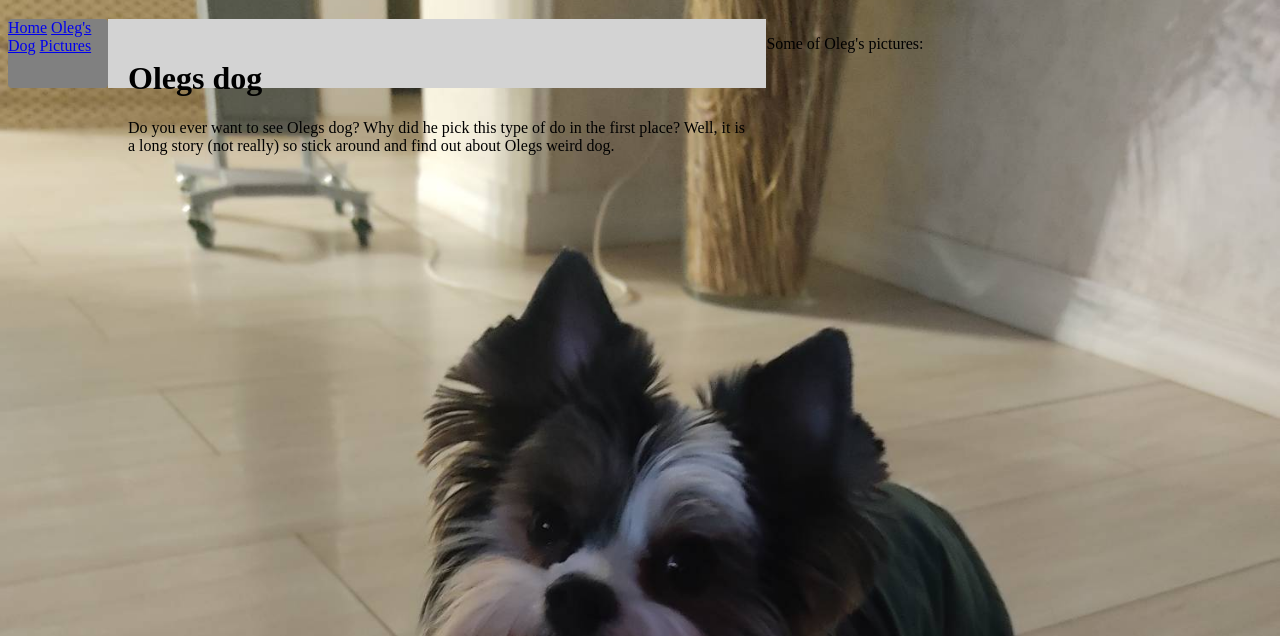
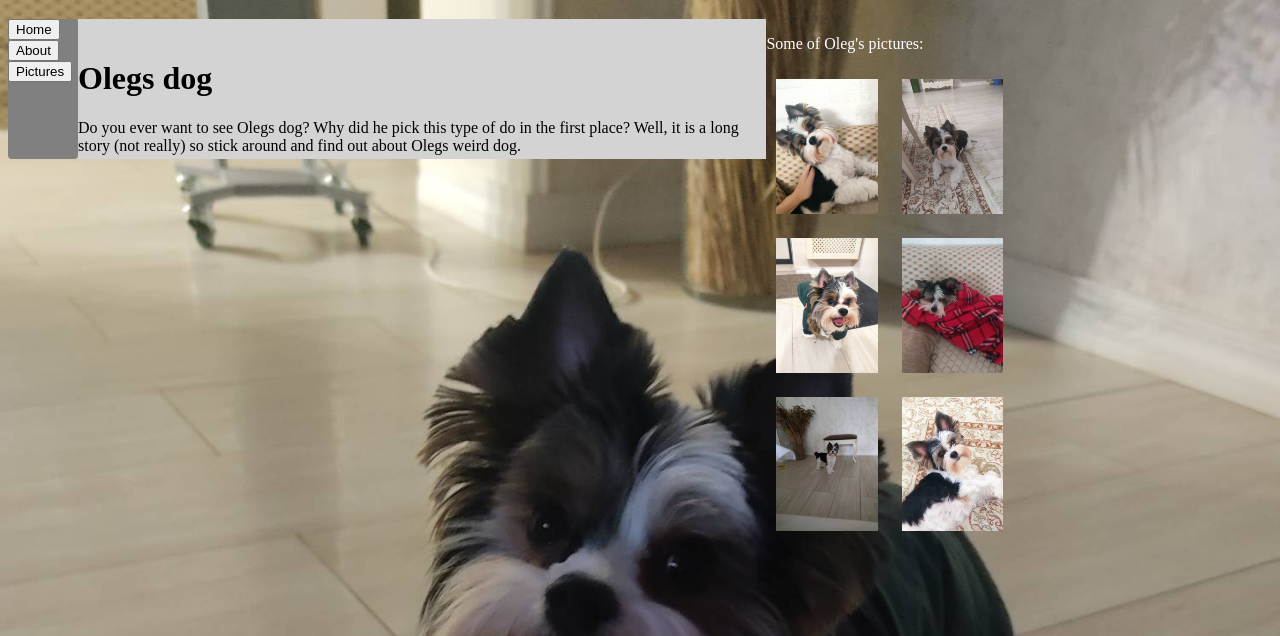
Before and after one commit to digginahole/MAL, a plain HTML site: page index.html in a window 1280 px wide. Shown: the part 164-800 px from the top of the page. Drawn offline with Linux system fonts and the light colour scheme.

Commit message:
I have the crap.

```diff
--- a/index.html
+++ b/index.html
@@ -14,9 +14,9 @@
 </header>
     <body>
         <nav>
-            <a href="index.html">Home</a>
-            <a href="picture.html">Oleg's Dog</a>
-            <a href="dog.html">Pictures</a>
+            <button onclick="document.location='index.html'">Home</button>
+            <button onclick="document.location='dog.html'">About</button>
+            <button onclick="document.location='picture.html'">Pictures</button>
         </nav>
         <div class="intro">
             <h1>Olegs dog</h1>
@@ -24,7 +24,12 @@
         </div>
         <div class="pictures">
             <p>Some of Oleg's pictures:</p>
-
+            <img class="pic" src="images/mersszz/IMG_20211111_194151.jpg" alt="Olegs dog picture">
+            <img class="pic" src="images/mersszz/IMG_20211111_180940.jpg" alt="Olegs dog picture">
+            <img class="pic" src="images/mersszz/IMG_20211114_175852.jpg" alt="Olegs dog picture">
+            <img class="pic" src="images/mersszz/IMG_20211026_125442.jpg" alt="Olegs dog picture">
+            <img class="pic" src="images/mersszz/IMG_20210921_181202.jpg" alt="Olegs dog picture">
+            <img class="pic" src="images/mersszz/IMG_20210923_113255.jpg" alt="Olegs dog picture">
         </div>
     </body>
 </html>
--- a/styles.css
+++ b/styles.css
@@ -1,21 +1,34 @@
 
 body{
     display: grid;
-    grid-template-columns: 100px auto 20% 20%;
+    grid-template-columns: 70px auto 20% 20%;
     grid-template-rows: 175px 20% 20% 20% 20%;
     background-image: url('images/mersszz/IMG_20211026_175232.jpg');
     background-size: 100%;
+    text-align: left;
 }
 .intro {
+
     grid-row: 2;
     grid-column: 2;
-    padding: 20px;
+    padding-top: 20px;
+    padding-bottom: 20px;
     background-color: lightgrey;
 }
 nav {
     border-radius: 4px;
     background-color: grey;
-    grid-column: 1;
-    text-align: left;
+    grid-column: 1/2;
+
 
 }
+.pictures {
+    color:white;
+}
+.pic {
+    width: 40%;
+    padding: 10px;
+    border: 2px;
+    border-color: white;
+    grid-column: 3/4;
+}
```
Also changed, not shown: dog.html (+5 -5 lines), picture.html (+6 -3 lines).
